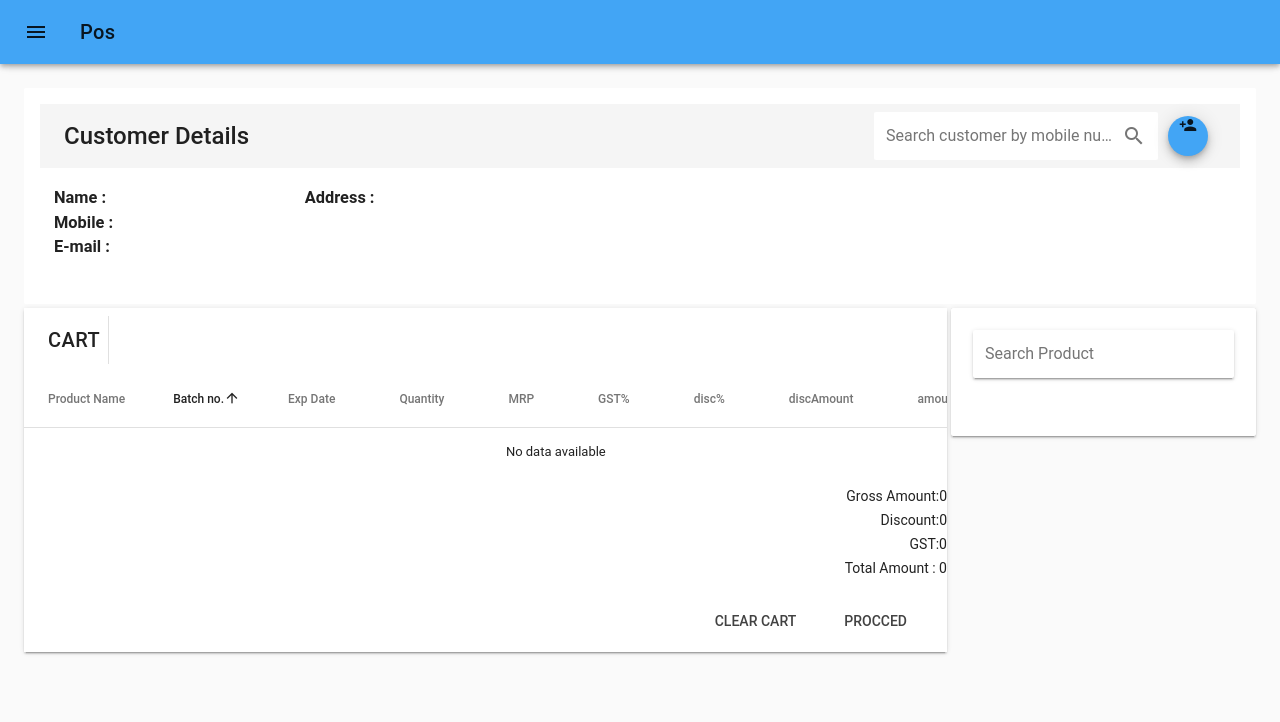
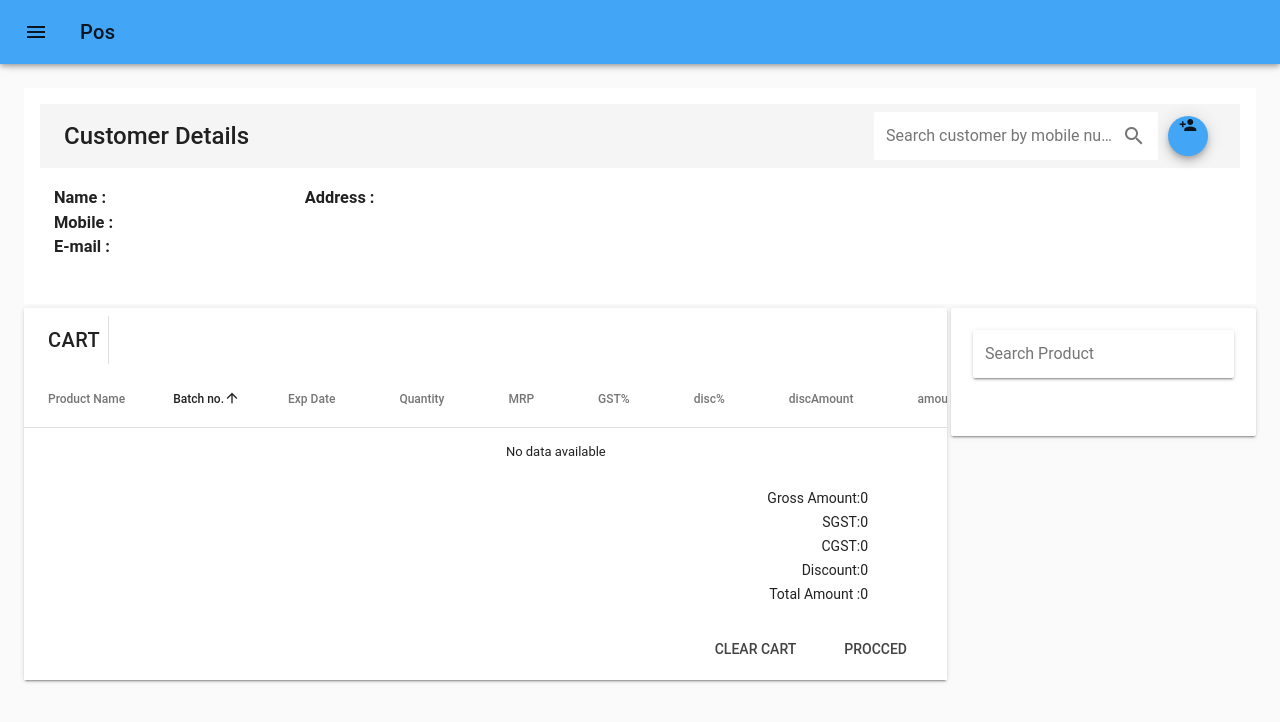
Before and after one commit to bhagath-charan/pos, a Vue app: page / in a window 1280 px wide. Shown: the top 722 px of the page. Built offline with nearby package versions, Linux system fonts and the light colour scheme; a small style sheet from the web is missing; the HTML template or start-up script is replaced by a standard one.

Commit message:
modified calculations

```diff
--- a/src/components/DataTable.vue
+++ b/src/components/DataTable.vue
@@ -49,22 +49,26 @@
       </template>
     </v-data-table>
 
-
+<v-flex xs11>
     <v-list>
     <v-list-tile-content>
-      <v-list-tile-title class="text-lg-right">Gross Amount:{{pos.GrossAmount}}</v-list-tile-title>
+      <v-list-tile-title class="text-lg-right">Gross Amount:{{calculated.GrossAmount}}</v-list-tile-title>
     </v-list-tile-content>
     <v-list-tile-content>
-      <v-list-tile-title class="text-lg-right">Discount:{{pos.totalDiscount}}</v-list-tile-title>
+      <v-list-tile-title class="text-lg-right">SGST:{{calculated.taxTotal/2}}</v-list-tile-title>
     </v-list-tile-content>
     <v-list-tile-content>
-      <v-list-tile-title class="text-lg-right">GST:{{pos.gst}}</v-list-tile-title>
+      <v-list-tile-title class="text-lg-right">CGST:{{calculated.taxTotal/2}}</v-list-tile-title>
     </v-list-tile-content>
     <v-list-tile-content>
-      <v-list-tile-title class="text-lg-right">Total Amount : {{ pos.totalAmount }}</v-list-tile-title>
+      <v-list-tile-title class="text-lg-right">Discount:{{calculated.totalDiscount}}</v-list-tile-title>
+    </v-list-tile-content>
+    <v-list-tile-content>
+      <v-list-tile-title class="text-lg-right">Total Amount :{{ pos.totalAmount }}</v-list-tile-title>
     </v-list-tile-content>
     <v-spacer></v-spacer>
     </v-list>
+    </v-flex>
       <v-toolbar flat color="white">
       <v-spacer></v-spacer>
       <v-btn color="secondary" class="mb-1" flat @click="clearPos()">Clear Cart</v-btn>
@@ -98,20 +102,22 @@ export default {
       { text: "amount", value: "amount"},
       { text: "Actions", value: "name", sortable: false }
     ],
+    calculated:{
+      GrossAmount:0,
+      totalDiscount:0,
+      discountAmount:0,
+      taxTotal:0
+    },
     pos: {
       customer: {},
       lineItems: [],
-      totalAmount: 0,
-      GrossAmount:0,
-      gst:0,
-      totalDiscount:0
+      totalAmount: 0
     },
     lineItem: {
       product: {},
       quantity: 1,
       discount: 0,
-      amount: 0,
-      gst:0
+      amount: 0
     },
     editedIndex: -1
   }),
@@ -176,33 +182,30 @@ export default {
         .map(e => e.amount)
         .reduce((prev, next) => prev + next);
     },
-    gstTotal(){
-    this.pos.gst = this.pos.lineItems
-      .map(e => e.gst)
-      .reduce((prev, next) =>prev + next);
+    tax(){
+    this.calculated.taxTotal = this.pos.lineItems
+      .map(e => e.product.mrp * e.quantity * e.product.gst/100)
+      .reduce((prev, next) => prev + next);
     },
     grossAmount(){
-    this.pos.GrossAmount = this.pos.lineItems
+    this.calculated.GrossAmount = this.pos.lineItems
       .map(e => e.amount)
       .reduce((prev,next) => prev + next);
     },
     totalDiscount(){
-    this.pos.totalDiscount = this.pos.lineItems
-        .map(e => e.discountAmount)
+    this.calculated.totalDiscount = this.pos.lineItems
+        .map(e => e.product.mrp * e.quantity * e.discount/100)
         .reduce((prev,next) => prev + next);
     },
     calculateAmount(item, value) {
       const index = this.pos.lineItems.indexOf(item);
       let amount = value * this.pos.lineItems[index].product.mrp;
-      let gst = amount * this.pos.lineItems[index].product.gst/100;
-      console.log(gst);
+      let tax = amount * this.pos.lineItems[index].product.gst/100;
       let discountAmount = (amount * this.pos.lineItems[index].discount) / 100;
-      this.pos.lineItems[index].amount = (amount + gst) - discountAmount;
-      this.pos.lineItems[index].amount = amount;
-      this.pos.lineItems[index].gst = gst;
-      this.pos.lineItems[index].discountAmount = discountAmount;
+      this.pos.lineItems[index].amount = (amount + tax) - discountAmount;
+
       this.netTotal();
-      this.gstTotal();
+      this.tax();
       this.grossAmount();
       this.totalDiscount();
     },
```
Also changed, not shown: src/App.vue (line endings or trailing spaces).
